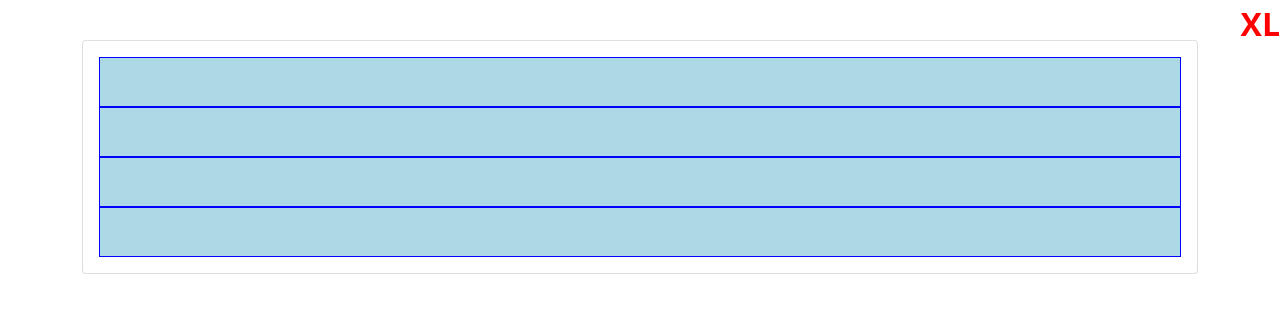
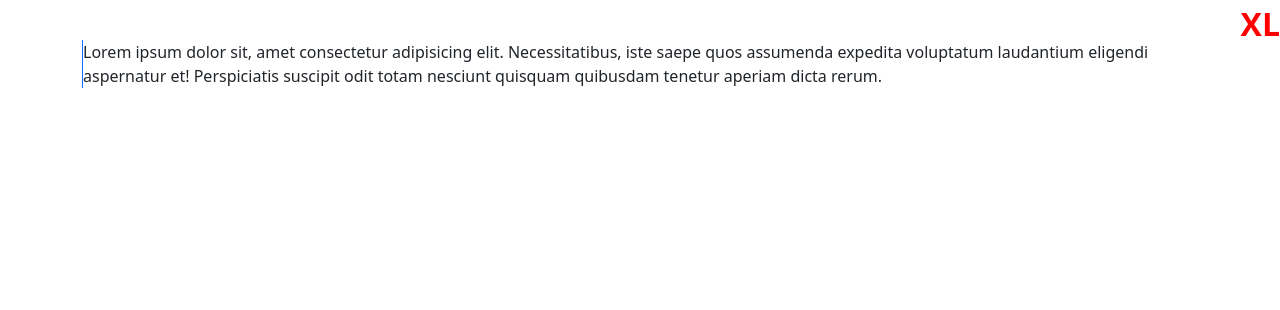
Before and after one commit to Chrisstruong/Bootstrap-learning, a plain HTML site: page ColorUltilities.html in a window 1280 px wide. Drawn offline with nearby package versions, Linux system fonts and the light colour scheme.

Commit message:
Finish border ultilities

```diff
--- a/ColorUltilities.html
+++ b/ColorUltilities.html
@@ -12,16 +12,11 @@
 
 <body>
     <div class="container">
-        <div class="card opacity-50">
-            <div class="card-body">
-                <div class="vstack gap-3">
-                    <div class="box" style="width:100%;"></div>
-                    <div class="box" style="width:100%;"></div>
-                    <div class="box" style="width:100%;"></div>
-                    <div class="box" style="width:100%;"></div>
-                </div>
+
+            <div class="border-start border-primary border-opacity-50">
+            Lorem ipsum dolor sit, amet consectetur adipisicing elit. Necessitatibus, iste saepe quos assumenda expedita voluptatum laudantium eligendi aspernatur et! Perspiciatis suscipit odit totam nesciunt quisquam quibusdam tenetur aperiam dicta rerum.
             </div>
-        </div>
+
     </div>
 
 
```
